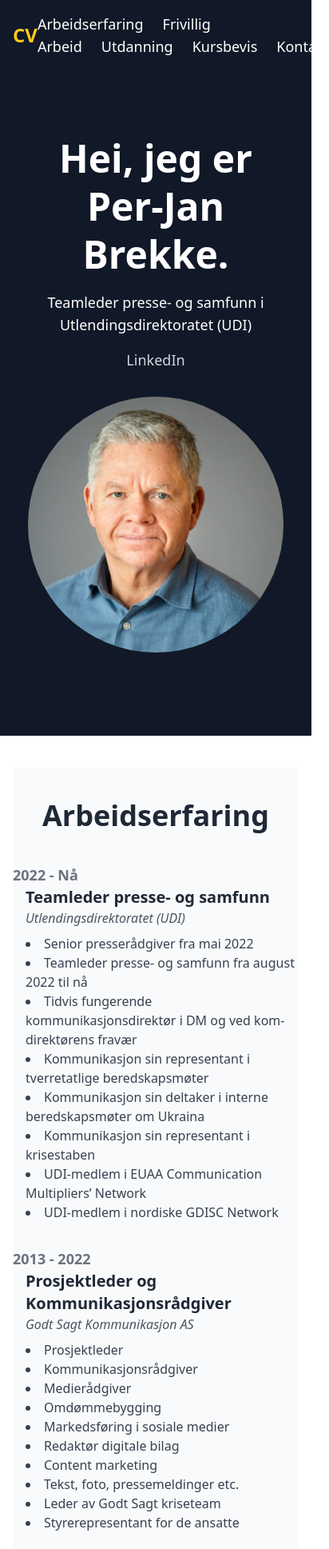
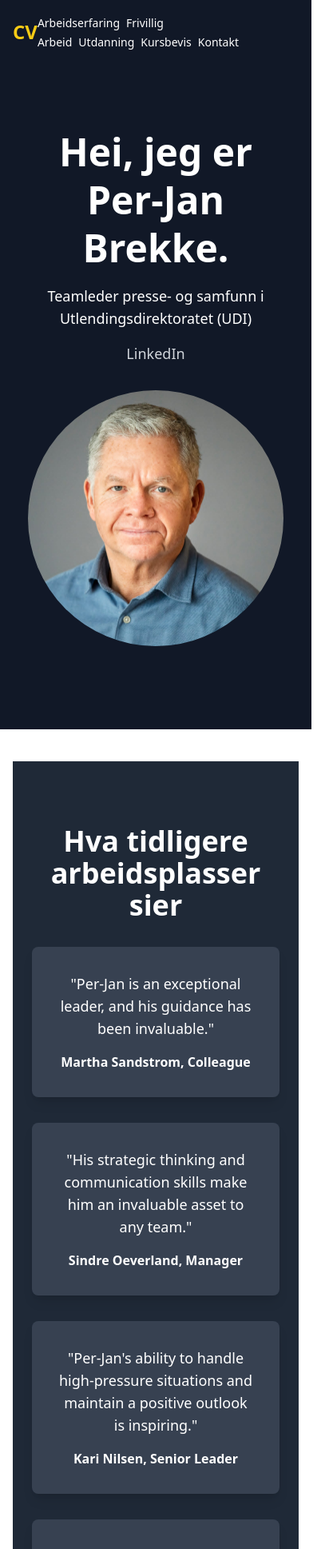
Before and after one commit to AnnaAaBrekke/pj-cv, a React (Vite) app: page / in a window 390 px wide. Shown: the top 1937 px of the page at 80% size, 412 px wide, since content can reach past the window. Built offline with nearby package versions, Linux system fonts and the light colour scheme.

Commit message:
Components and images added, somwhat styled

```diff
--- a/package.json
+++ b/package.json
@@ -10,6 +10,9 @@
     "preview": "vite preview"
   },
   "dependencies": {
+    "@fortawesome/free-brands-svg-icons": "^6.7.2",
+    "@fortawesome/free-solid-svg-icons": "^6.7.2",
+    "@fortawesome/react-fontawesome": "^0.2.2",
     "@react-pdf-viewer/core": "^3.12.0",
     "@react-pdf-viewer/default-layout": "^3.12.0",
     "react": "^18.3.1",
--- a/src/App.jsx
+++ b/src/App.jsx
@@ -6,6 +6,7 @@ import Diploma from "./components/Diploma";
 import Navbar from "./components/Navbar";
 import PortfolioHeader from "./components/Header";
 import ContactMe from "./components/Contact";
+import QuotesSection from "./components/Quotes";
 
 const App = () => {
   useEffect(() => {
@@ -36,6 +37,10 @@ const App = () => {
       <Navbar />
       <PortfolioHeader />
       <div className="px-4 py-10">
+        <section id="attest-sitater">
+          <QuotesSection />
+        </section>
+
         {/* Sections */}
         <section id="arbeidserfaring">
           <Timeline />
@@ -52,9 +57,9 @@ const App = () => {
         <section id="kursbevis">
           <Diploma />
         </section>
-        <section id="kontakt-meg">
+        <footer id="kontakt">
           <ContactMe />
-        </section>
+        </footer>
       </div>
     </div>
   );
--- a/src/components/Contact.jsx
+++ b/src/components/Contact.jsx
@@ -1,4 +1,7 @@
 import React from "react";
+import { FontAwesomeIcon } from "@fortawesome/react-fontawesome";
+import { faPhoneAlt, faEnvelope } from "@fortawesome/free-solid-svg-icons";
+import { faLinkedin } from "@fortawesome/free-brands-svg-icons"; // Corrected import
 
 const ContactMe = () => {
   return (
@@ -9,28 +12,17 @@ const ContactMe = () => {
       <div className="max-w-7xl mx-auto text-center">
         <h2 className="text-4xl font-extrabold mb-8">Kontakt</h2>
         <p className="text-lg mb-8">
-          Ta gjerne kontakt for spørsmål eller andre
-          henvendelser.
+          Ta gjerne kontakt for spørsmål eller andre henvendelser.
         </p>
 
         <div className="grid grid-cols-1 sm:grid-cols-2 md:grid-cols-3 gap-8">
           {/* Telefonnummer */}
           <div className="flex flex-col items-center">
             <div className="text-2xl mb-4">
-              <svg
-                xmlns="http://www.w3.org/2000/svg"
+              <FontAwesomeIcon
+                icon={faPhoneAlt}
                 className="w-10 h-10 text-yellow-400"
-                fill="none"
-                stroke="currentColor"
-                viewBox="0 0 24 24"
-                strokeWidth="2"
-              >
-                <path
-                  strokeLinecap="round"
-                  strokeLinejoin="round"
-                  d="M3 6a9 9 0 0118 0v12a9 9 0 01-18 0V6z"
-                />
-              </svg>
+              />
             </div>
             <p className="text-lg font-medium">+47 92664526</p>
           </div>
@@ -38,41 +30,21 @@ const ContactMe = () => {
           {/* E-post */}
           <div className="flex flex-col items-center">
             <div className="text-2xl mb-4">
-              <svg
-                xmlns="http://www.w3.org/2000/svg"
+              <FontAwesomeIcon
+                icon={faEnvelope}
                 className="w-10 h-10 text-yellow-400"
-                fill="none"
-                stroke="currentColor"
-                viewBox="0 0 24 24"
-                strokeWidth="2"
-              >
-                <path
-                  strokeLinecap="round"
-                  strokeLinejoin="round"
-                  d="M3 8l7.5 5 7.5-5M3 8v8a9 9 0 009 9h3a9 9 0 009-9V8"
-                />
-              </svg>
+              />
             </div>
-            <p className="text-lg font-medium">perjan@email.com</p>
+            <p className="text-lg font-medium">prjbr@udi.no</p>
           </div>
 
           {/* LinkedIn */}
           <div className="flex flex-col items-center">
             <div className="text-2xl mb-4">
-              <svg
-                xmlns="http://www.w3.org/2000/svg"
+              <FontAwesomeIcon
+                icon={faLinkedin}
                 className="w-10 h-10 text-yellow-400"
-                fill="none"
-                stroke="currentColor"
-                viewBox="0 0 24 24"
-                strokeWidth="2"
-              >
-                <path
-                  strokeLinecap="round"
-                  strokeLinejoin="round"
-                  d="M16 8a6 6 0 10-12 0 6 6 0 0012 0zM4 15l3 3-3 3M20 15l-3 3 3 3"
-                />
-              </svg>
+              />
             </div>
             <a
               href="https://www.linkedin.com/in/perjan/details/organizations/"
--- a/src/components/Diploma.jsx
+++ b/src/components/Diploma.jsx
@@ -7,7 +7,7 @@ const Diploma = () => {
       image: "src/assets/images/diplomas/diploma_reisesikkerhet_brekke.jpg",
     },
     {
-      title: "Krisehåndtering og stabsarbeid",
+      title: "Krisehåndtering og Stabsarbeid",
       image:
         "src/assets/images/diplomas/Kursbevis kristehåndtering -2024 Brekke.jpg",
     },
@@ -42,7 +42,7 @@ const Diploma = () => {
                 download
                 className="text-blue-600 hover:text-blue-800"
               >
-                Last ned {diploma.title} (Bilde)
+                Last ned {diploma.title}
               </a>
             </div>
           </div>
--- a/src/components/Education.jsx
+++ b/src/components/Education.jsx
@@ -11,11 +11,14 @@ const EducationCard = () => {
   ];
 
   return (
-    <section id="education" className="py-10 bg-gray-50 justify-center items-center">
+    <section
+      id="education"
+      className="py-10 bg-gray-50 justify-center items-center"
+    >
       <h2 className="text-4xl font-extrabold text-center mb-10 text-gray-800">
         Utdanning
       </h2>
-      <div className="items-center">
+      <div className="items-center md:px-48">
         {education.map((edu, index) => (
           <div
             key={index}
--- a/src/components/Header.jsx
+++ b/src/components/Header.jsx
@@ -2,7 +2,7 @@ import React from "react";
 
 const PortfolioHeader = () => {
   return (
-    <header className="bg-gray-900 text-white py-20 px-6 md:px-12">
+    <header className="bg-gray-900 text-white py-20 px-6 md:px-12 lg:px-24">
       <div className="max-w-7xl mx-auto flex flex-col md:flex-row items-center justify-between">
         {/* Left side - Text Content */}
         <div className="text-center md:text-left md:w-1/2 mb-8 md:mb-0">
--- a/src/components/Navbar.jsx
+++ b/src/components/Navbar.jsx
@@ -8,34 +8,34 @@ const Navbar = () => {
         <div className="text-2xl font-extrabold text-yellow-400">CV</div>
 
         {/* Navigation Links */}
-        <div className="space-x-6">
+        <div className="md:space-x-6 space-x-2">
           <a
             href="#arbeidserfaring"
-            className="text-lg font-medium hover:text-yellow-400 transition-all duration-300"
+            className="text-sm sm:text-md md:text-lg font-medium hover:text-yellow-400 transition-all duration-300"
           >
             Arbeidserfaring
           </a>
           <a
             href="#frivillig-arbeid"
-            className="text-lg font-medium hover:text-yellow-400 transition-all duration-300"
+            className="text-sm sm:text-md md:text-lg font-medium hover:text-yellow-400 transition-all duration-300"
           >
             Frivillig Arbeid
           </a>
           <a
             href="#utdanning"
-            className="text-lg font-medium hover:text-yellow-400 transition-all duration-300"
+            className="text-sm sm:text-md md:text-lg font-medium hover:text-yellow-400 transition-all duration-300"
           >
             Utdanning
           </a>
           <a
             href="#kursbevis"
-            className="text-lg font-medium hover:text-yellow-400 transition-all duration-300"
+            className="text-sm sm:text-md md:text-lg font-medium hover:text-yellow-400 transition-all duration-300"
           >
             Kursbevis
           </a>
           <a
             href="#kontakt"
-            className="text-lg font-medium hover:text-yellow-400 transition-all duration-300"
+            className="text-sm sm:text-md md:text-lg font-medium hover:text-yellow-400 transition-all duration-300"
           >
             Kontakt
           </a>
--- /dev/null
+++ b/src/components/Quotes.jsx
@@ -0,0 +1,45 @@
+import React from "react";
+
+const QuotesSection = () => {
+  const quotes = [
+    {
+      text: "Per-Jan is an exceptional leader, and his guidance has been invaluable.",
+      author: "Martha Sandstrom, Colleague",
+    },
+    {
+      text: "His strategic thinking and communication skills make him an invaluable asset to any team.",
+      author: "Sindre Oeverland, Manager",
+    },
+    {
+      text: "Per-Jan's ability to handle high-pressure situations and maintain a positive outlook is inspiring.",
+      author: "Kari Nilsen, Senior Leader",
+    },
+    {
+      text: "One of the best communicators I've ever worked with, always clear, concise, and effective.",
+      author: "Hanne Johansen, Teammate",
+    },
+  ];
+
+  return (
+    <section id="quotes" className="bg-gray-800 text-white py-20 px-6 md:px-12">
+      <div className="max-w-7xl mx-auto text-center">
+        <h2 className="text-4xl font-extrabold mb-8">
+          Hva tidligere arbeidsplasser sier
+        </h2>
+        <div className="grid grid-cols-1 sm:grid-cols-2 md:grid-cols-4 gap-8">
+          {quotes.map((quote, index) => (
+            <div
+              key={index}
+              className="bg-gray-700 p-8 rounded-lg shadow-lg transform transition duration-500 hover:scale-105 hover:shadow-xl hover:bg-yellow-500 hover:text-gray-900"
+            >
+              <p className="text-lg mb-4">{`"${quote.text}"`}</p>
+              <p className="font-semibold">{quote.author}</p>
+            </div>
+          ))}
+        </div>
+      </div>
+    </section>
+  );
+};
+
+export default QuotesSection;
--- a/src/components/Timeline.jsx
+++ b/src/components/Timeline.jsx
@@ -48,30 +48,28 @@ const Timeline = () => {
   ];
 
   return (
-    <section className="py-10 bg-gray-50">
-      <h2 className="text-4xl font-extrabold text-center mb-10 text-gray-800">
+    <section className="py-16 bg-gray-50">
+      <h2 className="text-4xl font-extrabold text-center mb-12 text-gray-800">
         Arbeidserfaring
       </h2>
-      <div className="relative max-w-5xl mx-auto">
+      <div className="grid gap-10 max-w-5xl mx-auto px-4 sm:grid-cols-1 lg:grid-cols-2">
         {experiences.map((exp, index) => (
           <div
             key={index}
-            className="mb-8 flex flex-col md:flex-row md:items-start"
+            className="bg-white rounded-lg shadow-md p-6 hover:shadow-lg transition-shadow duration-300"
           >
-            <div className="flex-shrink-0 w-32 text-gray-500 font-bold text-lg">
+            <div className="text-gray-500 font-bold text-lg mb-2">
               {exp.year}
             </div>
-            <div className="ml-4">
             <h3 className="text-xl font-semibold text-gray-800">
               {exp.position}
             </h3>
-              <p className="text-gray-600 italic">{exp.company}</p>
-              <ul className="mt-2 list-disc list-inside text-gray-700">
+            <p className="text-gray-600 italic mb-4">{exp.company}</p>
+            <ul className="list-disc list-inside text-gray-700 space-y-2">
               {exp.details.map((detail, idx) => (
                 <li key={idx}>{detail}</li>
               ))}
             </ul>
-            </div>
           </div>
         ))}
       </div>
```
Also changed, not shown: 1 other file (tests, documents, lock files or other folders). Lines whose indentation alone changed are shown as unchanged.
